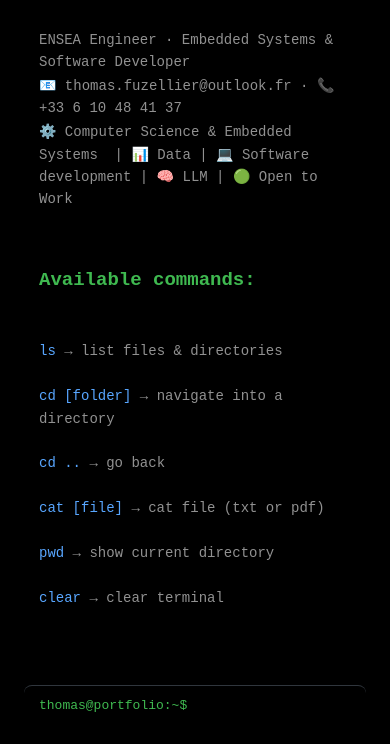
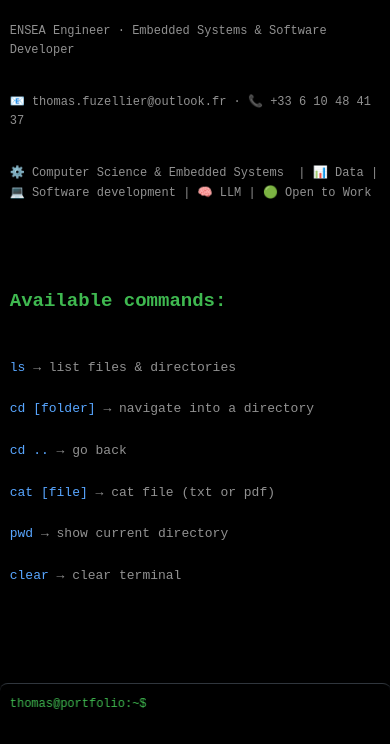
Before and after one commit to thomas-fuzellier/portfolio_website, a plain HTML site: page terminal.html in a window 390 px wide. Shown: the part 100-844 px from the top of the page. Drawn offline with Linux system fonts and the light colour scheme.

Commit message:
Addaptation Tel

```diff
--- a/css/terminal.css
+++ b/css/terminal.css
@@ -194,3 +194,41 @@ body {
     text-decoration: none;
     cursor: pointer;
 }
+
+@media (max-width: 768px) {
+
+    #output {
+        width: 95%;
+        font-size: 13px;
+        padding: 10px;
+        overflow-wrap: break-word;
+        word-break: break-word;
+    }
+
+    #input-line {
+        width: 95%;
+        padding: 10px;
+    }
+
+    #input {
+        font-size: 16px;
+    }
+
+    .title {
+        font-size: 24px;
+    }
+
+    .sub-title {
+        font-size: 12px;
+    }
+
+    .sub-title p {
+        margin-bottom: 0;
+    }
+
+    .prompt {
+        font-size: 12px;
+        margin-right: 6px;
+    }
+
+}
```
Also changed, not shown: css/style.css (+17 -0 lines).
